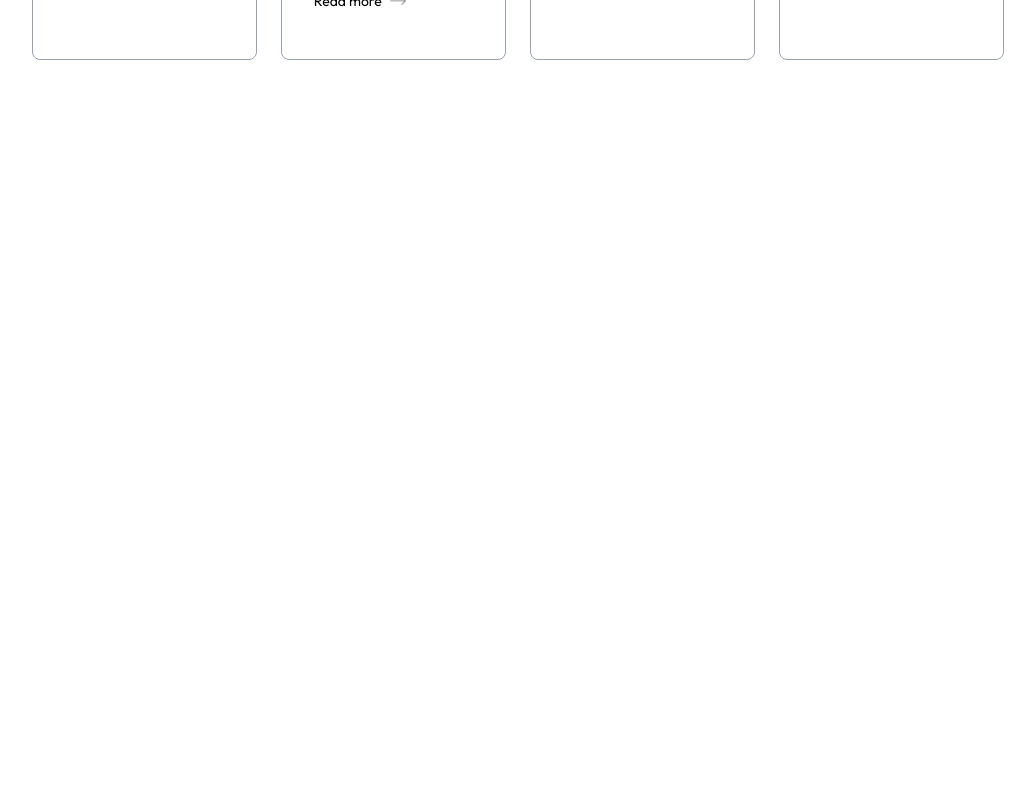
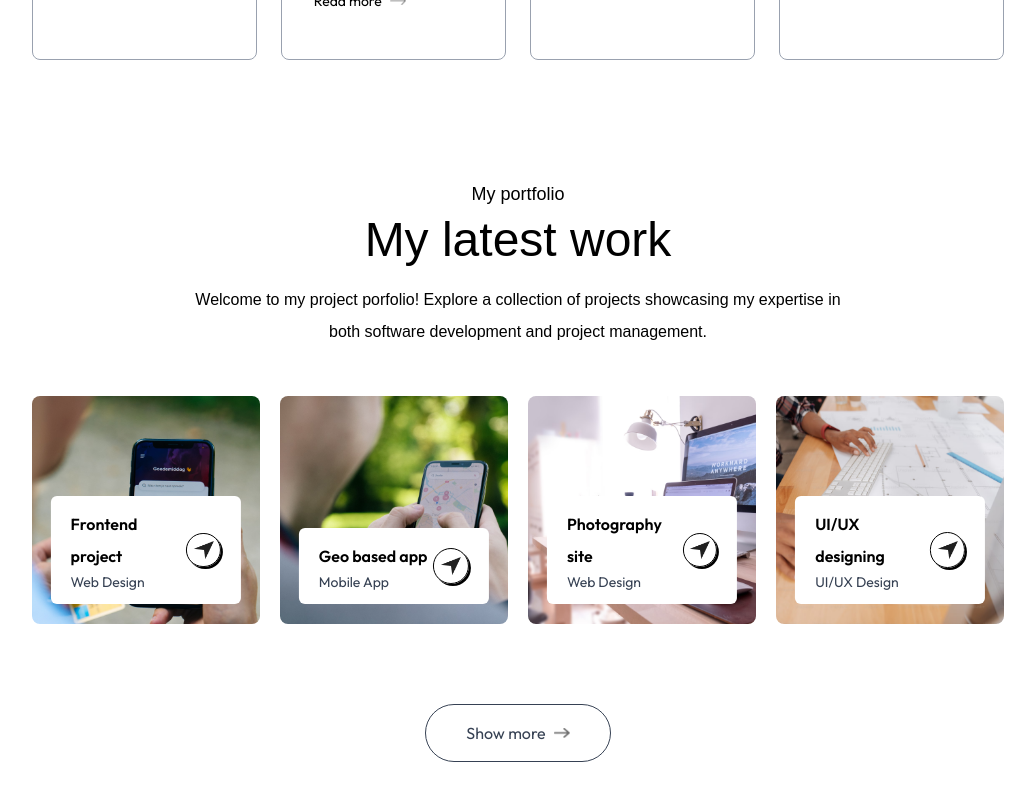
Before and after one commit to azahrx/portfolio-zara, a Next.js app: page / in a window 1280 px wide. Shown: the part 2187-2987 px from the top of the page, without its empty margins (122-1157 px from the left). Before the commit the page ends 2327 px from the top, so only its background shows below. Built offline with nearby package versions, Linux system fonts and the light colour scheme; a web font is replaced by a local one.

Commit message:
feat: add work section in homepage

```diff
--- /dev/null
+++ b/app/components/Work.jsx
@@ -0,0 +1,46 @@
+import { assets, workData } from '@/assets/assets'
+import Image from 'next/image'
+import React from 'react'
+
+const Work = () => {
+  return (
+    <div id='work' className='w-full px-[12%] py-10 scroll-mt-20'>
+      <h4 className='text-center mb-2 text-lg font-ovo'>
+        My portfolio
+      </h4>
+      <h2 className='text-center text-5xl font-ovo'>
+        My latest work
+      </h2>
+
+      <p className='text-center max-w-2xl mx-auto mt-5 mb-12 font-ovo'>
+        Welcome to my project porfolio! Explore a collection of projects showcasing my expertise in both software development and project management.
+      </p>
+
+      <div className='grid [grid-template-columns:repeat(auto-fit,minmax(200px,1fr))] my-10 gap-5'>
+        {workData.map((project, index)=>(
+            <div
+                key={index}
+                style={{backgroundImage: `url(${project.bgImage})`}}
+                className='aspect-square bg-no-repeat bg-cover bg-center rounded-lg relative cursor-pointer group'
+            >
+                <div className='bg-white w-10/12 rounded-md absolute bottom-5 left-1/2 -translate-x-1/2 py-3 px-5 flex items-center justify-between duration-500 group-hover:bottom-7'>
+                    <div>
+                        <h2 className='font-semibold'>{project.title}</h2>
+                        <p className='text-sm text-gray-700'>{project.description}</p>
+                    </div>
+                    <div className='border rounded-full border-black w-9 aspect-square flex items-center justify-center shadow-[2px_2px_0_#000] group-hover:bg-lime-300 transition'>
+                        <Image src={assets.send_icon} alt='Send icon' className='w-5' />
+                    </div>
+                </div>
+            </div>
+        ))}
+      </div>
+
+      <a href='' className='w-max flex items-center justify-center gap-2 text-gray-700 border-[0.5px] border-gray-700 rounded-full py-3 px-10 mx-auto my-20 hover:bg-[#fcf4ff] duration-500'>
+        Show more <Image src={assets.right_arrow_bold} alt='Right arrow' className='w-4'  />
+      </a>
+    </div>
+  )
+}
+
+export default Work
--- a/app/page.js
+++ b/app/page.js
@@ -3,6 +3,7 @@
 import Header from "./components/Header";
 import Navbar from "./components/Navbar";
 import Services from "./components/Services";
+import Work from "./components/Work";
 
 export default function Home() {
   return (
@@ -11,6 +12,7 @@
     <Header />
     <About />
     <Services />
+    <Work />
     </>
   );
 }
```
